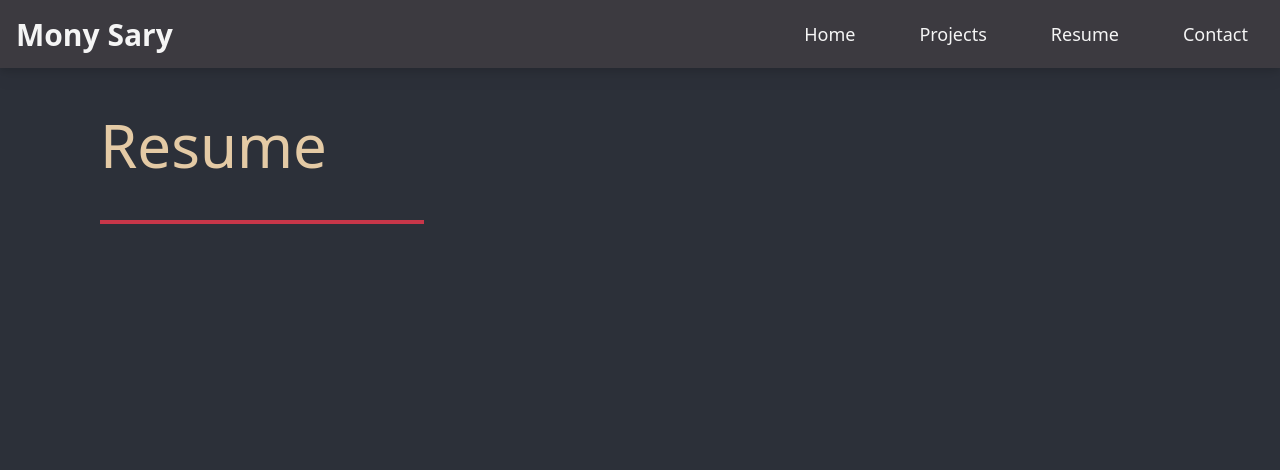
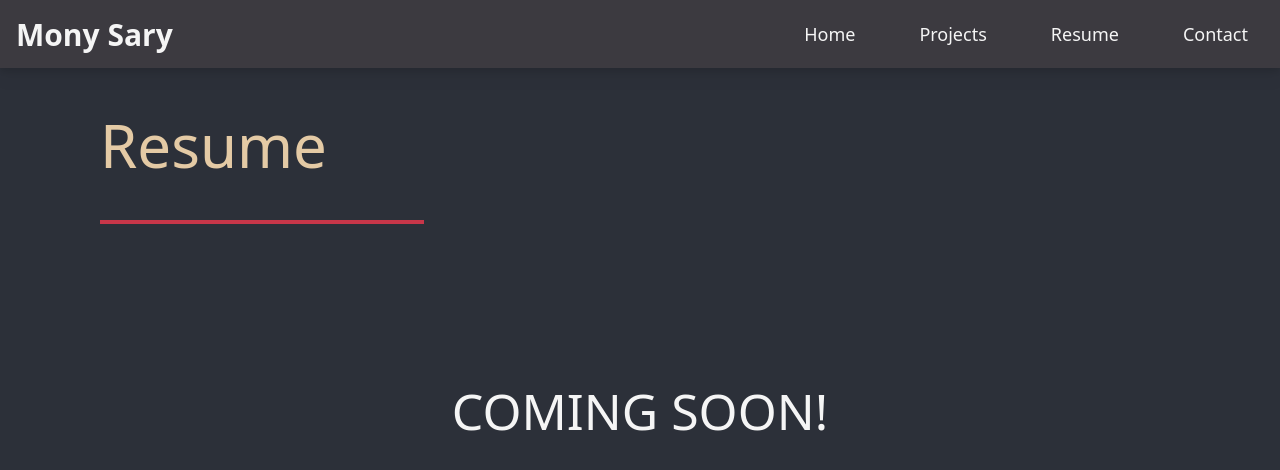
Before and after one commit to monysary/React-Developer-Portfolio, a React (Create React App) app: page / in a window 1280 px wide. Both pictures are taken after a click on the item "Resume". Shown: the top 470 px of the page. Built offline with nearby package versions, Linux system fonts and the light colour scheme.

Commit message:
added placeholder for resume pagae

```diff
--- a/src/components/Projects/index.js
+++ b/src/components/Projects/index.js
@@ -37,7 +37,7 @@ function Projects() {
         },
         {
             name: 'Drink Your Own Adventure',
-            tech: 'HTML/CSS/JS',
+            tech: 'HTML, CSS, JS',
             image: drinkAdventure,
             link: 'https://monysary.github.io/Cocktail-Decision-Tree/',
             github: 'https://github.com/monysary/Cocktail-Decision-Tree',
--- a/src/components/Resume/index.js
+++ b/src/components/Resume/index.js
@@ -2,7 +2,9 @@ function Resume() {
     return (
         <div className="lg:mx-[100px] sm:mx-[40px] mx-[20px] sm:pt-[100px] pt-[60px]">
             <h2 className="text-[#E4CAA5] md:text-[60px] text-[40px] md:pb-[30px] pb-[10px] lg:mr-[70%] md:mr-[60%] mr-[40%] border-b-4 border-[#C83649]">Resume</h2>
-
+            <p className="text-[#F5F5F5] text-[50px] text-center my-[150px] mx-auto">
+                COMING SOON!
+            </p>
         </div>
     )
 }
```
